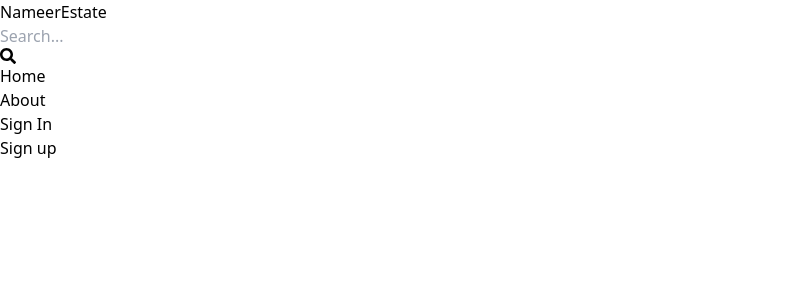
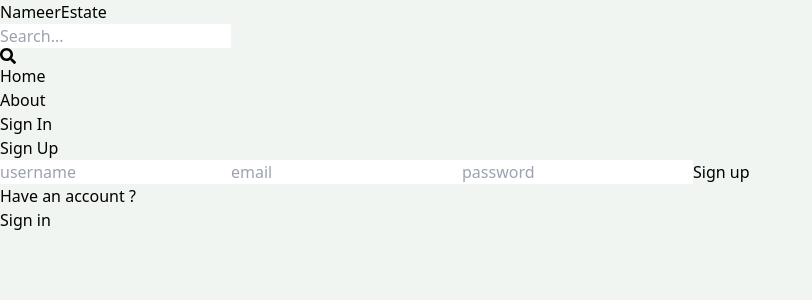
Before and after one commit to nameerfarooq/Real-estate-MERN, a React (Vite) app in the folder client/: page /sign-up in a window 1280 px wide. Shown: the top 300 px of the page, without its empty margins (0-812 px from the left). Built offline with nearby package versions, Linux system fonts and the light colour scheme.

Commit message:
create sign up UI

```diff
--- a/client/src/index.css
+++ b/client/src/index.css
@@ -1,3 +1,6 @@
 @tailwind base;
 @tailwind components;
 @tailwind utilities;
+body{
+    background-color: rgb(241,245,241);
+}
--- a/client/src/pages/SignUp.jsx
+++ b/client/src/pages/SignUp.jsx
@@ -1,7 +1,41 @@
 import React from "react";
+import { Link } from "react-router-dom";
 
 const SignUp = () => {
-  return <div>Sign up</div>;
+  return (
+    <div className="max-w-lg p-3 mx-auto">
+      <h1 className="text-center text-3xl my-7 font-semibold">Sign Up</h1>
+      <form action="" className="flex flex-col gap-4 ">
+        <input
+          type="text"
+          placeholder="username"
+          className="rounded-lg p-3"
+          id="username"
+        />
+        <input
+          type="email"
+          placeholder="email"
+          className="rounded-lg p-3"
+          id="email"
+        />
+        <input
+          type="password"
+          placeholder="password"
+          className="rounded-lg p-3"
+          id="password"
+        />
+        <button className="rounded-lg bg-slate-700 text-white text-center uppercase hover:opacity-95 disabled:opacity-80 p-3">
+          Sign up
+        </button>
+      </form>
+      <div className="flex gap-1 mt-5">
+        <p>Have an account ?</p>
+        <Link to={"/sign-in"} className="text-blue-700">
+          Sign in
+        </Link>
+      </div>
+    </div>
+  );
 };
 
 export default SignUp;
```
